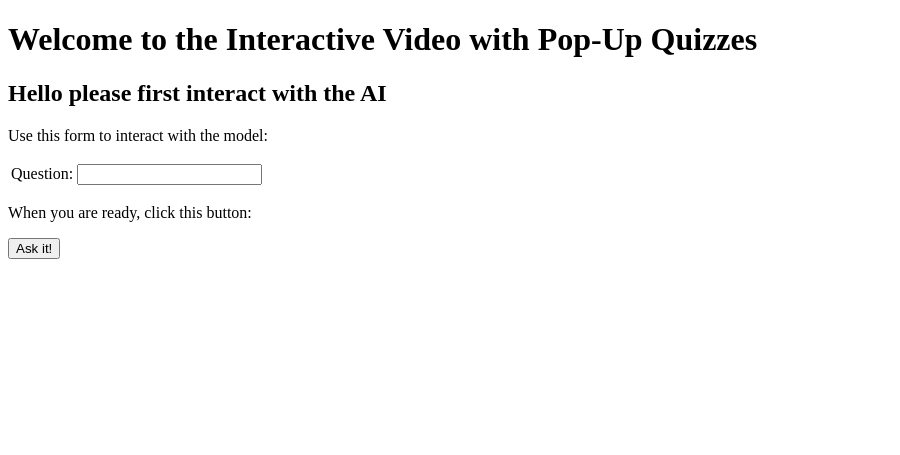
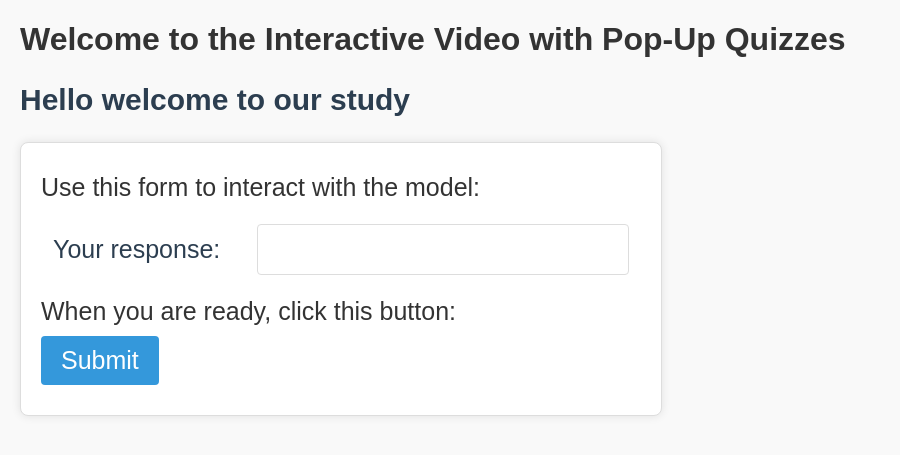
Before and after one commit to eccentric-horse/DeafLearning, a Flask app: page / in a window 1280 px wide. Shown: the top 455 px of the page, without its empty margins (0-900 px from the left). Run offline with Flask 3, Linux system fonts and the light colour scheme.

Commit message:
have e2e flow work now

```diff
--- a/app.py
+++ b/app.py
@@ -1,7 +1,8 @@
-from flask import Flask, render_template, request, jsonify, send_file
-from AI_interaction import answer_question
-from chooseQuestions import chooseQuestions
+from flask import Flask, render_template, request, jsonify, send_file, session, redirect, url_for
+from question_util import choose_questions, get_question_types
+
 app = Flask(__name__)
+app.secret_key = 'this should be in an environment variable or secret vault or something'
 
 @app.route('/')
 def index() -> "html":
@@ -9,18 +10,19 @@ def index() -> "html":
 
 @app.route('/ask', methods = ["POST"])
 def do_ask() -> "html":
-    input_string = request.form['input_string']
-    results = answer_question(input_string)
+    prompt = request.form['input_string']
+    results, complete = get_question_types(prompt)
+    if complete:
+        return redirect(url_for('questions', qt=results))
+
     return render_template('response.html',
-                           the_input_string = input_string,
+                           the_input_string = prompt,
                            the_results = results,)
 
 @app.route('/get-questions', methods=['GET'])
 def get_questions():
-    # This input file list should be figured out by ChatGPT
-    # input_list = get_question_types()
-    input_list = ['transcript', 'emotion', 'movement']
-    result = chooseQuestions(input_list)
+    input_list = request.args.getlist('qt')
+    result = choose_questions(input_list)
     return jsonify(result)
 
 # Path to get the video play
--- a/static/controller.js
+++ b/static/controller.js
@@ -95,8 +95,7 @@ function answerHandler(selectedAnswer) {
 }
 
 function initializeApp() {
-    // Dynamic question loading
-    fetch('/get-questions')
+    fetch('/get-questions' + document.location.search)
         .then(response => response.json())
         .then(data => {
             const container = document.getElementById('questions-container');
@@ -137,7 +136,6 @@ function initializeApp() {
         .catch(error => {
             console.error('Error fetching questions:', error);
         });
-
 }
 
 document.body.onload = initializeApp;
--- a/static/hf.css
+++ b/static/hf.css
@@ -17,3 +17,77 @@
     position: relative;
     overflow: hidden;
 }
+
+body {
+    font-family: Arial, sans-serif;
+    margin: 20px;
+    background-color: #f9f9f9;
+    color: #333;
+}
+
+h2 {
+    color: #2c3e50;
+    font-size: 30px;
+    text-align: left;
+}
+
+form {
+    background-color: #fff;
+    border: 1px solid #ddd;
+    padding: 20px;
+    border-radius: 8px;
+    box-shadow: 0 0 10px rgba(0, 0, 0, 0.1);
+    margin-bottom: 20px;
+    text-align: left;
+    max-width: 600px;
+}
+
+table {
+    width: 100%;
+    margin-top: 10px;
+    text-align: left;
+}
+
+table td {
+    padding: 10px;
+    font-size: 25px;
+    text-align: left;
+    color: #2c3e50;
+}
+
+input[type="text"] {
+    width: 100%;
+    padding: 10px;
+    border: 1px solid #ddd;
+    border-radius: 4px;
+    box-sizing: border-box;
+    text-align: left;
+    font-size: 25px;
+}
+
+input[type="submit"] {
+    background-color: #3498db;
+    color: white;
+    padding: 10px 20px;
+    border: none;
+    border-radius: 4px;
+    cursor: pointer;
+    font-size: 25px;
+}
+
+input[type="submit"]:hover {
+    background-color: #2980b9;
+}
+
+p {
+    margin: 10px 0;
+    font-size: 25px;
+    text-align: left;
+}
+
+h3 {
+    color: #16a085;
+    font-size: 30px;
+    margin-top: 10px;
+    text-align: left;
+}
--- a/templates/interaction.html
+++ b/templates/interaction.html
@@ -2,15 +2,15 @@
 
 {% block body %}
 
-<h2>Hello please first interact with the AI</h2>
+<h2>Hello welcome to our study</h2>
 
 <form method='POST' action='/ask'>
 <table>
 <p>Use this form to interact with the model:</p>
-<tr><td>Question:</td><td><input name='input_string' type='TEXT' width='60'></td></tr>
+<tr><td>Your response:</td><td><input name='input_string' type='TEXT' width='60'></td></tr>
 </table>
 <p>When you are ready, click this button:</p>
-<p><input value='Ask it!' type='SUBMIT'></p>
+<p><input value='Submit' type='SUBMIT'></p>
 </form>
 
 {% endblock %}
--- a/templates/response.html
+++ b/templates/response.html
@@ -5,7 +5,7 @@
 
 <p>You submitted the following data:</p>
 <table>
-<tr><td>Question:</td><td>{{ the_input_string }}</td></tr>
+<tr><td>Your response:</td><td>{{ the_input_string }}</td></tr>
 </table>
 
 <p>The following answer is returned:</p>
@@ -14,10 +14,10 @@
 <form method='POST' action='/ask'>
     <table>
     <p>Do you have more questions?</p>
-    <tr><td>Question:</td><td><input name='input_string' type='TEXT' width='60'></td></tr>
+    <tr><td>Your response:</td><td><input name='input_string' type='TEXT' width='60'></td></tr>
     </table>
     <p>When you are ready, click this button:</p>
-    <p><input value='Ask it!' type='SUBMIT'></p>
+    <p><input value='Submit!' type='SUBMIT'></p>
 </form>
 
 {% endblock %}
```
Also changed, not shown: chooseQuestions.py (deleted, +0 -58 lines), getQuestionTypes.py (deleted, +0 -33 lines), question_util.py (added, +80 -0 lines), question_types.json (renamed from questionTypes.json).
